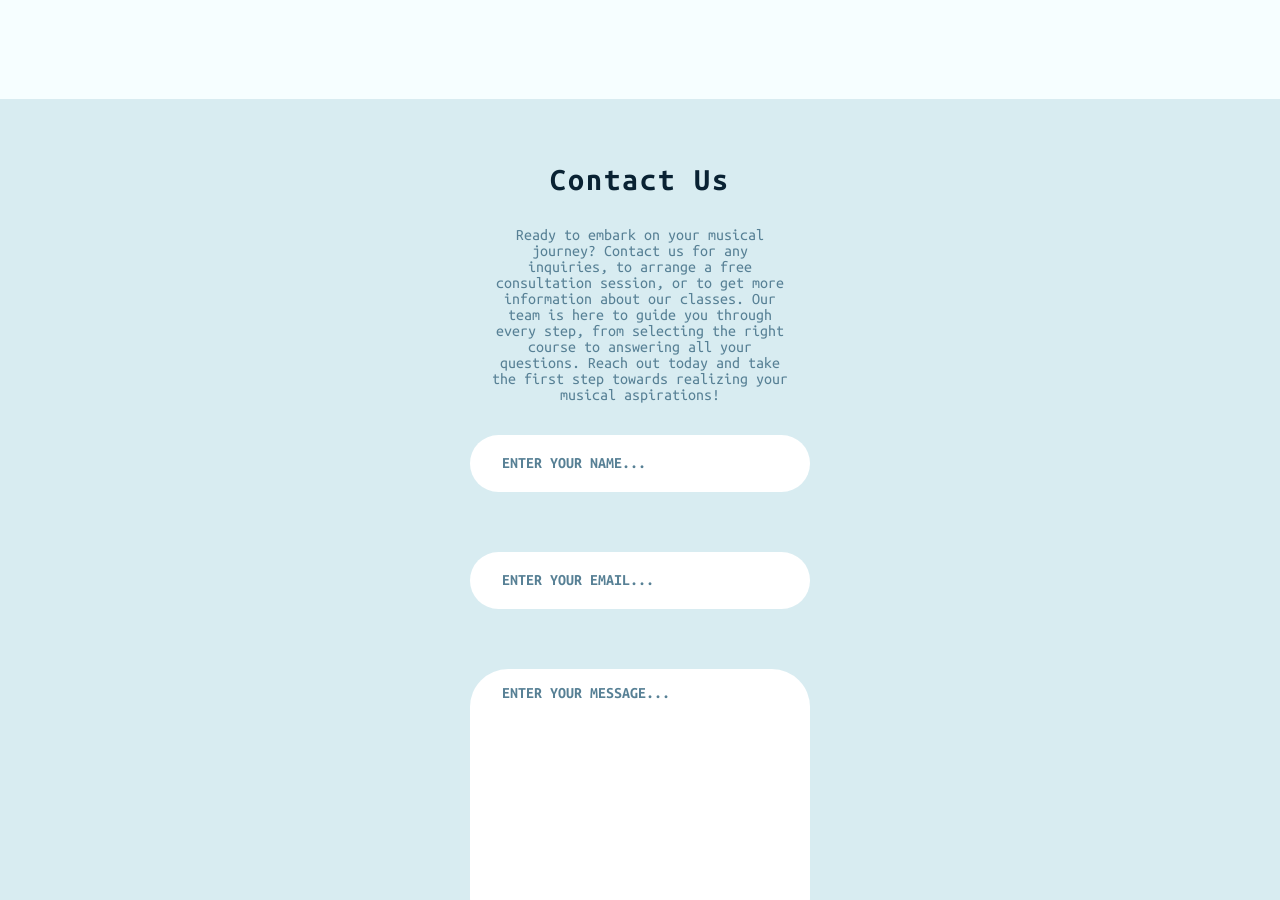
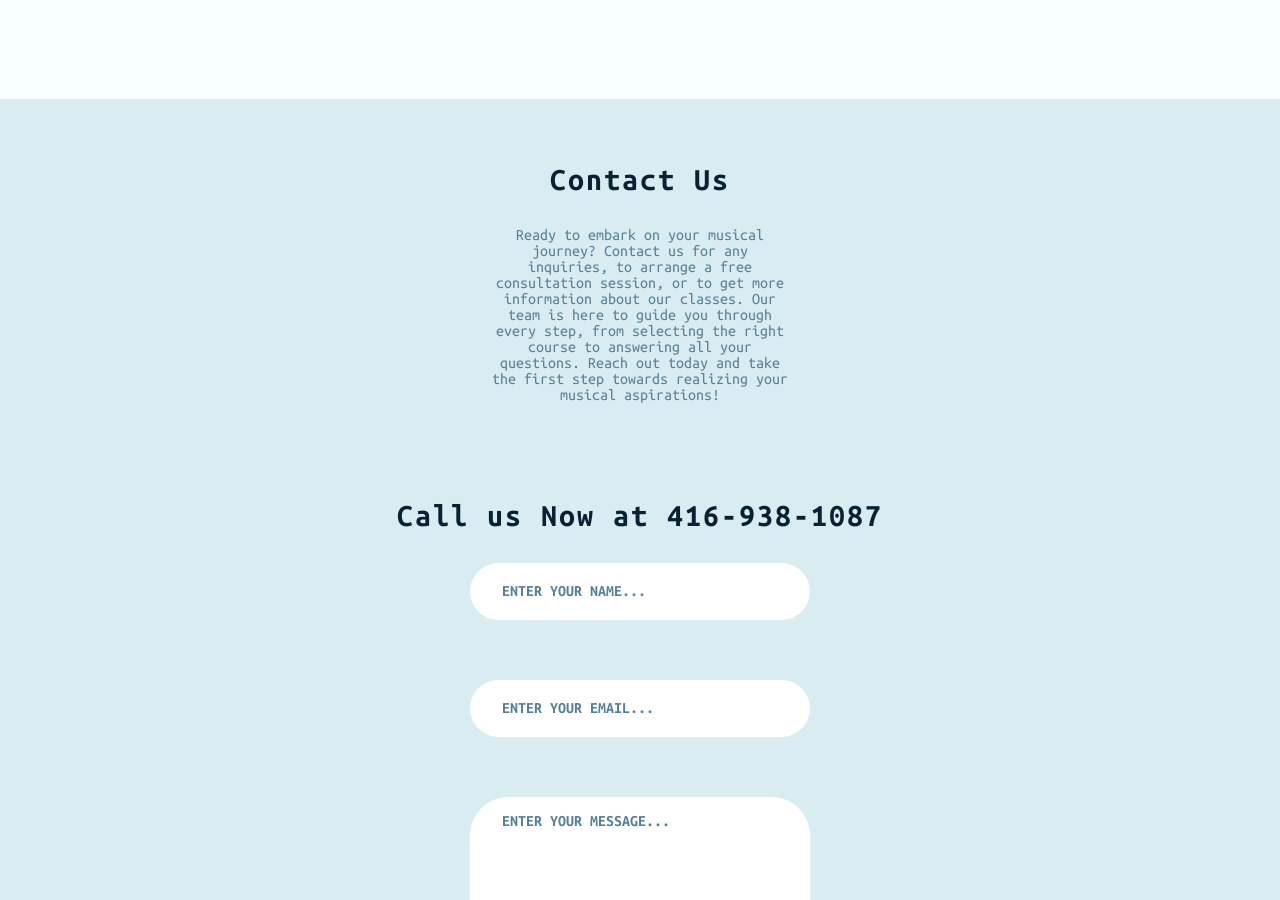
Before and after one commit to Bardia30/soheil-dehbasti-music, a React (Create React App) app: page / in a window 1280 px wide. Shown: the part 4140-5040 px from the top of the page. Built offline with nearby package versions, Linux system fonts and the light colour scheme; no server answers.

Commit message:
some changes per customer request

```diff
--- a/src/components/Contact/Contact.jsx
+++ b/src/components/Contact/Contact.jsx
@@ -35,6 +35,7 @@ const Contact = () => {
             <section className="contact__left">
                 <h3 className="contact__title">Contact Us</h3>
                 <p className="contact__paragraph">Ready to embark on your musical journey? Contact us for any inquiries, to arrange a free consultation session, or to get more information about our classes. Our team is here to guide you through every step, from selecting the right course to answering all your questions. Reach out today and take the first step towards realizing your musical aspirations!</p>
+                <h3 className="contact__title"><a className="contact__link" href="tel: +14169381087">Call us Now at 416-938-1087</a></h3>
             </section>
             <form onSubmit={sendEmail} ref={form} className="contact__form" action="submit">
                 <Input name="user_name" isTextArea={false} type="text" placeholder="enter your name..." />
--- a/src/components/Contact/Contact.scss
+++ b/src/components/Contact/Contact.scss
@@ -15,10 +15,12 @@
         @include flex($justify: space-between);
     }
     &__left{
-        @include flex($direction: column);
+        @include flex($direction: column, $justify:center, $align: center);
+        margin-bottom: 2rem;
         row-gap: 2rem;
         @include desktop {
             @include flex($direction: column);
+            align-items: flex-start;
         row-gap: 3.75rem;
         margin-right: 12.5rem;
         }
@@ -30,6 +32,7 @@
         @include font($transform: none, $weight:700, $size: 2rem, $spacing:2px);
         @include desktop {
             margin:0;
+            text-align: left;
         @include font($transform: none, $weight:700, $size: 2.5rem, $spacing:2px);
         }
 
@@ -43,6 +46,7 @@
             margin:0;
             width: 21.875rem;
             @include font($transform: none, $size: 1.25rem, $color: $secondary-text);
+            text-align: left;
         }
     }
     &__form {
@@ -95,4 +99,8 @@
             width: 9.6875rem;
         }
     }
+    &__link{
+        text-decoration: none;
+        color: $primary-text
+    }
 }
```
